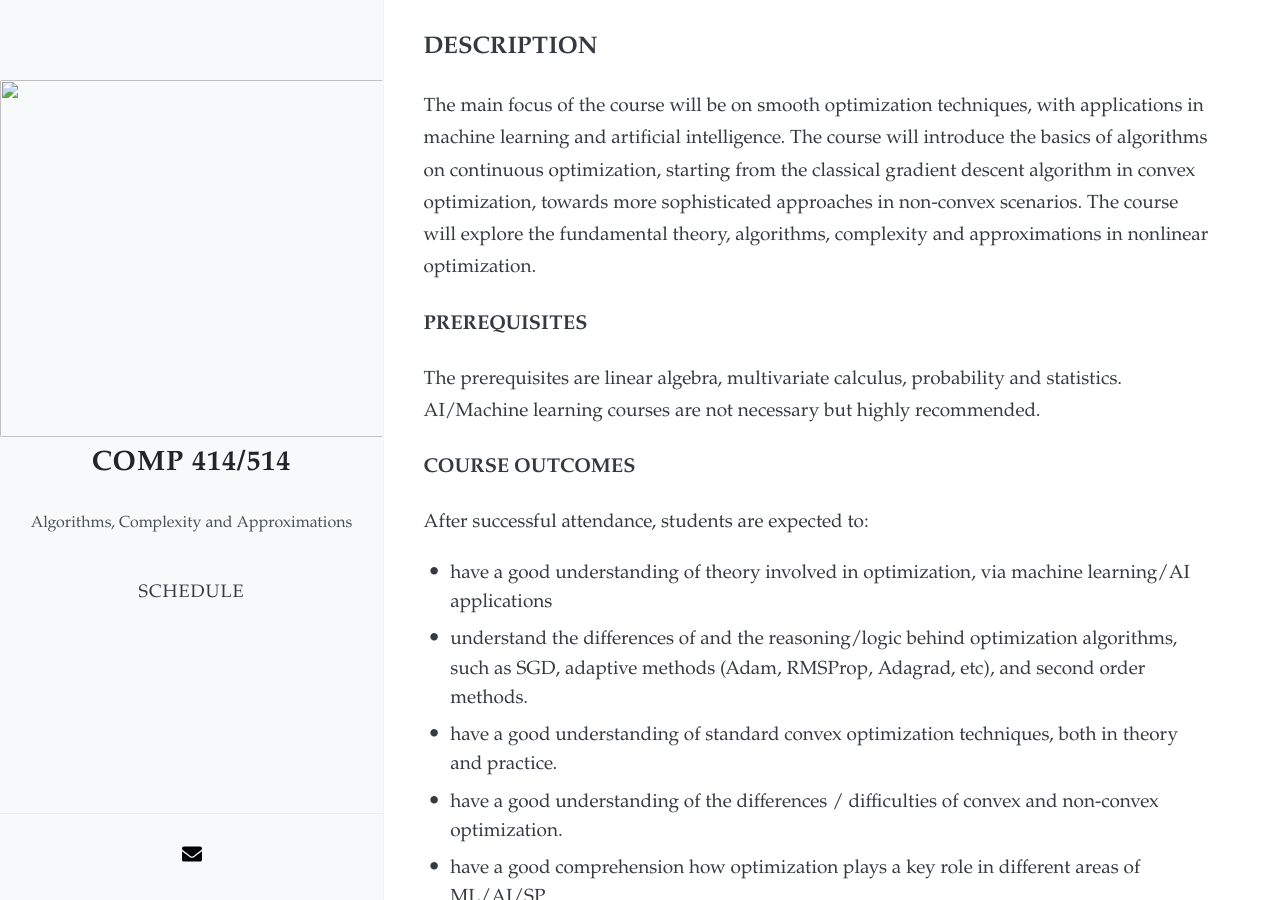
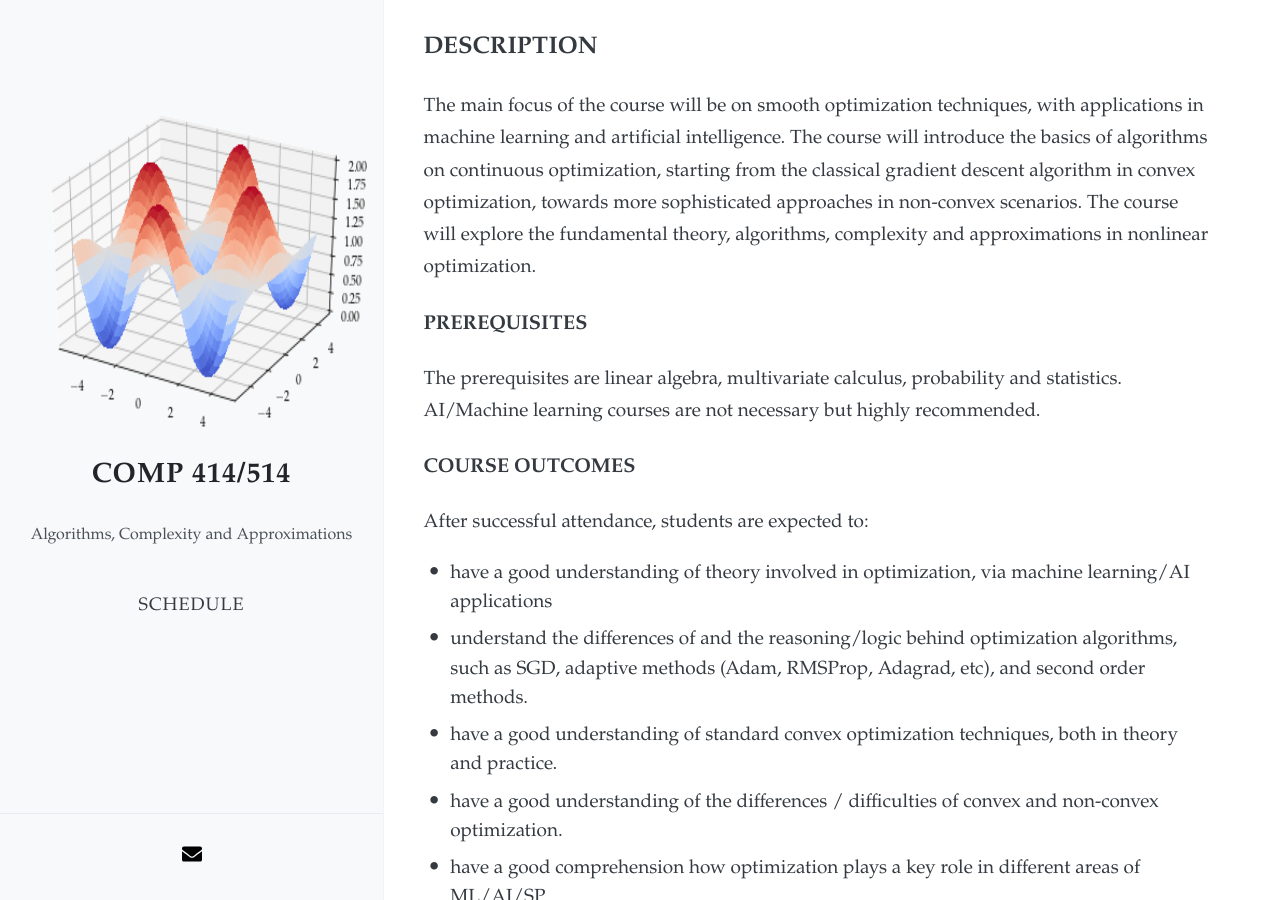
Before and after one commit to akyrillidis/comp414-514, a Jekyll site: the page built from index.md, in a window 1280 px wide and 900 px high. Built offline with Jekyll 4.4.1, drawn with Linux system fonts in a browser that asks for light colours; nearby versions of some CDN libraries; our own code applies the rules of GitHub Pages for plain Markdown files.

Commit message:
Update _config.yml

```diff
--- a/_config.yml
+++ b/_config.yml
@@ -1,8 +1,8 @@
 
 name: COMP 414/514
 description: Algorithms, Complexity and Approximations
-avatar: comp414-514/images/noncvx.png
-favicon: comp414-514/images/noncvx.png
+avatar: images/noncvx.png
+favicon: images/noncvx.png
 
 navigation:
   - name: SCHEDULE
```
